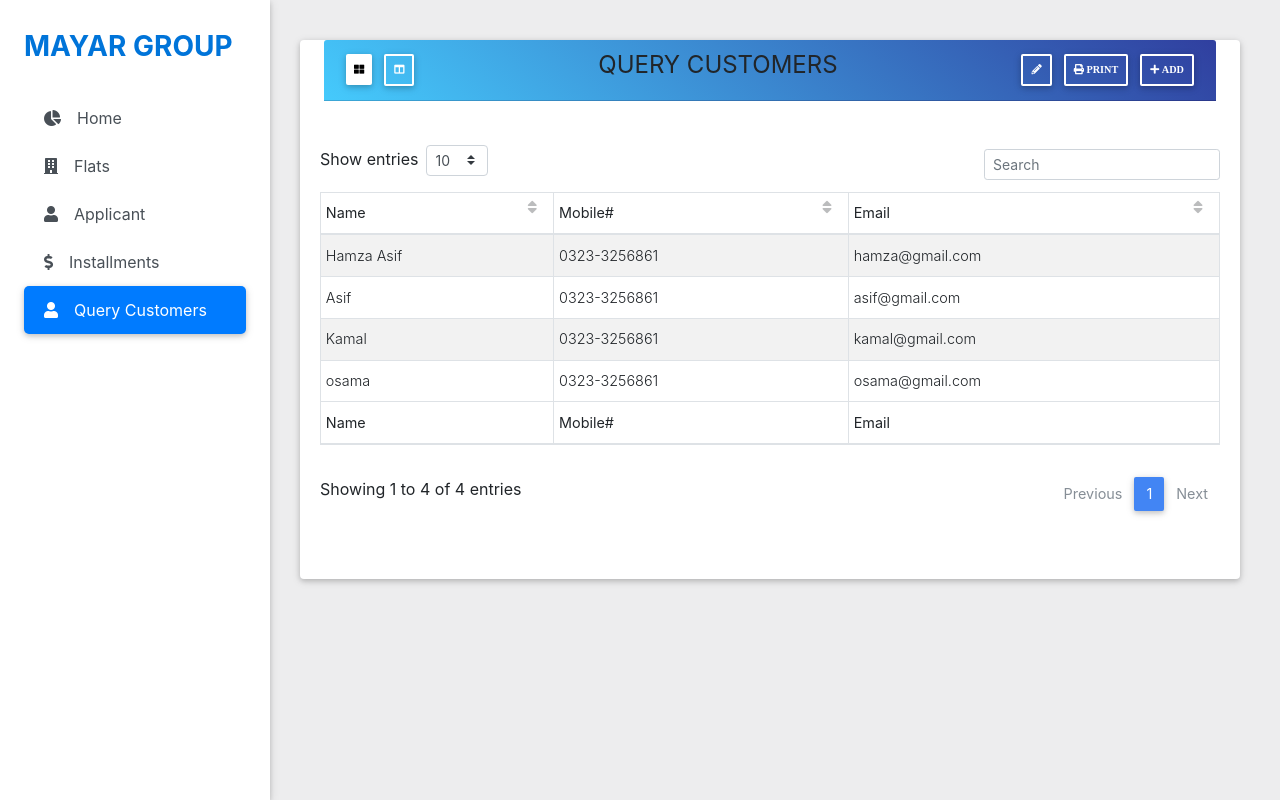
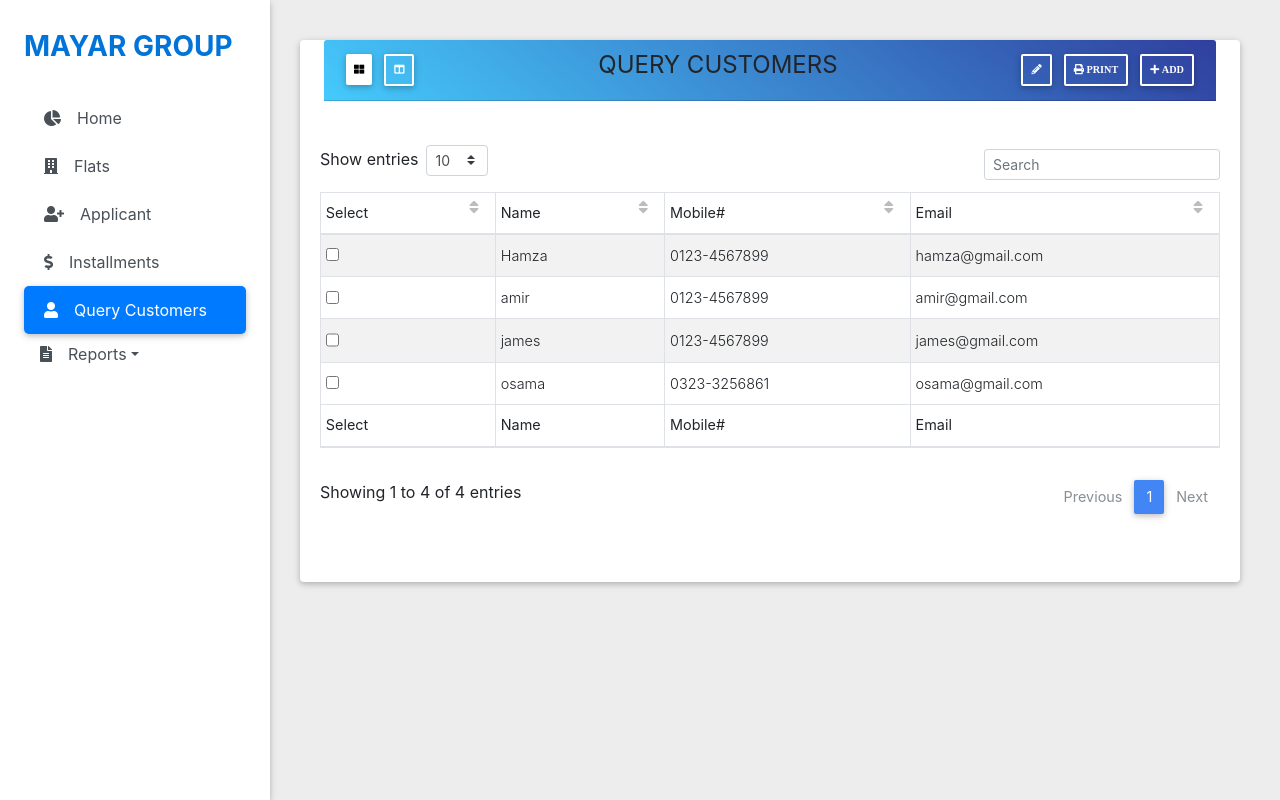
Before and after one commit to Hamzaaasif/Flats-Booking-system, a React (Create React App) app in the folder frontendreact/: page /getquerycust in a window 1280 px wide. Built offline with nearby package versions, Linux system fonts and the light colour scheme.

Commit message:
working on flats details form

```diff
--- a/frontendreact/src/App.js
+++ b/frontendreact/src/App.js
@@ -1,6 +1,9 @@
 import React from 'react';
 import {BrowserRouter} from 'react-router-dom'
 import MainRouter from './Routers/homeRouters'
+import '@fortawesome/fontawesome-free/css/all.min.css';
+import "bootstrap-css-only/css/bootstrap.min.css";
+import "mdbreact/dist/css/mdb.css";
 import './index.css';
 import './home.css';
 import Sidebar from './dashboard/sideBar'
--- a/frontendreact/src/dashboard/QueryCustDetails.js
+++ b/frontendreact/src/dashboard/QueryCustDetails.js
@@ -1,5 +1,5 @@
 import React , {Component} from 'react'
-import { MDBCard, MDBCardBody, MDBCardHeader, MDBBtn, MDBTable ,MDBDataTable } from 'mdbreact';
+import { MDBCard, MDBCardBody, MDBInput ,MDBCardHeader, MDBBtn, MDBTable ,MDBDataTable } from 'mdbreact';
 
 class QueryCustDetails extends Component
 {
@@ -10,6 +10,11 @@ class QueryCustDetails extends Component
 
     this.queryData={
       columns: [
+        {
+          'label': 'Select',
+          'field': 'check',
+          'sort': 'asc'
+        },
 
         {
           'label': 'Name',
@@ -30,25 +35,25 @@ class QueryCustDetails extends Component
       ],
       rows: [
         {
-         // 'check': <MDBInput label="" type="checkbox" id="checkbox6" />,
-          'name': 'Hamza Asif',
-          'mobile': '0323-3256861',
+          'check': <input type="checkbox" className="checkbox-inline" id="checkbox6" />,
+          'name': 'Hamza ',
+          'mobile': '0123-4567899',
           'email': 'hamza@gmail.com'
         },
         {
-          // 'check': <MDBInput label="" type="checkbox" id="checkbox6" />,
-          'name': 'Asif',
-          'mobile': '0323-3256861',
-          'email': 'asif@gmail.com'
+           'check': <input type="checkbox" className = "form-check" id="checkbox7" />,
+          'name': 'amir',
+          'mobile': '0123-4567899',
+          'email': 'amir@gmail.com'
          },
          {
-           // 'check': <MDBInput label="" type="checkbox" id="checkbox6" />,
-           'name': 'Kamal ',
-           'mobile': '0323-3256861',
-           'email': 'kamal@gmail.com'
+            'check': <input type="checkbox"  className = "custom-control "  id="defaultInline2" />,
+           'name': 'james',
+           'mobile': '0123-4567899',
+           'email': 'james@gmail.com'
           },
           {
-            // 'check': <MDBInput label="" type="checkbox" id="checkbox6" />,
+            'check': <input type="checkbox"  className = "custom-checkbox"  id="defaultInline2" />,
             'name': 'osama',
             'mobile': '0323-3256861',
             'email': 'osama@gmail.com'
--- a/frontendreact/src/dashboard/flatsDetails.js
+++ b/frontendreact/src/dashboard/flatsDetails.js
@@ -9,7 +9,14 @@ class flatsDetails extends Component
 
     this.state = {
       columns: [
+
         {
+          'label': 'Select',
+          'field': 'check',
+          'sort': 'asc'
+        },
+        {
+
           'label': 'Flat Type',
           'field': 'type',
           'sort': 'asc'
@@ -30,6 +37,11 @@ class flatsDetails extends Component
           'sort': 'asc'
         },
         {
+          'label': 'Price',
+          'field': 'price',
+          'sort': 'asc'
+        },
+        {
           'label': 'Corner',
           'field': 'iscorner',
           'sort': 'asc'
@@ -42,6 +54,11 @@ class flatsDetails extends Component
         {
           'label': 'Road Facing',
           'field': 'isroadfacing',
+          'sort': 'asc'
+        },
+        {
+          'label': 'Booked',
+          'field': 'isbooked',
           'sort': 'asc'
         }
       ],
@@ -65,7 +82,7 @@ class flatsDetails extends Component
   render(){
     return(
       <MDBCard className="styletables" >
-        <MDBCardHeader className="view view-cascade gradient-card-header blue-gradient d-flex justify-content-between align-items-center py-2 mx-4 mb-3">
+        <MDBCardHeader className="view view-cascade gradient-card-header blue-gradient d-flex justify-content-between align-items-center py-2 px-8   mx-4 mb-3">
 
             <MDBBtn rounded size="sm" color="white" className="px-2">
               <a href="#win" className="fa fa-th-large mt-0"></a>
@@ -75,25 +92,59 @@ class flatsDetails extends Component
               <i className="fa fa-columns mt-0"></i>
             </MDBBtn>
 
-            <h4><b>FLATS DETAILS</b></h4>
+            <h4><b className="align-items-center">FLATS DETAILS</b></h4>
             {/* <a href="/" className="white-text mx-3">FLATS DETAILS</a> */}
             <MDBBtn outline rounded size="sm" color="white" className="px-2">
-              <i className="fas fa-pencil-alt mt-0"></i>
+              <i className="fas fa-pencil-alt mt-0"> Edit</i>
             </MDBBtn>
 
             <MDBBtn outline rounded size="sm" color="white" className="px-2" onClick={this.print}>
+              <a href="#printpreview" className="fas fa-trash alt mt-0"> Delete</a>
+
+            </MDBBtn>
+
+
+            <MDBBtn outline rounded size="sm" color="white" className="px-2" onClick={this.print}>
               <a href="#printpreview" className="fas fa-print mt-0"> Print</a>
-              {/* <ReactToPrint
-              trigger={() => <a href="#printpreview"> Print</a>}
-              content={() => this.data_panel}
-              /> */}
+
             </MDBBtn>
+
+
 
             <MDBBtn outline rounded size="sm" color="white" className="px-2">
               <a href="/postfd"className="fas fa-plus mt-0"> Form</a>
             </MDBBtn>
 
         </MDBCardHeader>
+
+        <div className = "checkBoxFlatForm">
+      {/* Default inline 1 */}
+      <div class="custom-control custom-checkbox custom-control-inline">
+        <input
+        type="checkbox"
+        class="custom-control-input"
+        id="defaultInline1"
+        // onChange = {this._handleInputChange}
+        //  checked={this.state.radio }
+         />
+
+
+        <label class="custom-control-label" for="defaultInline1">BOOKED</label>
+      </div>
+
+      {/* Default inline 2 */}
+      <div class="custom-control custom-checkbox custom-control-inline">
+        <input type="checkbox" class="custom-control-input" id="defaultInline2" onClick = {this.onClick = 2} checked={this.state.radio === 2 ? true : false}/>
+        <label class="custom-control-label" for="defaultInline2">UNBOOKED</label>
+      </div>
+
+     {/* Default inline 3 */}
+      <div class="custom-control custom-checkbox custom-control-inline">
+        <input type="checkbox" class="custom-control-input" id="defaultInline3" onClick = {this.onClick = 3} checked={this.state.radio === 3 ? true : false} />
+        <label class="custom-control-label" for="defaultInline3">ALL</label>
+      </div>
+    </div>
+
 
         <MDBCardBody cascade>
 
--- a/frontendreact/src/dashboard/home.js
+++ b/frontendreact/src/dashboard/home.js
@@ -50,7 +50,7 @@ class home extends Component {
              'Duedate': ' 9 april 2020',
              'paidAmount': '400,000',
              'PaidDate': '9 april 2020',
-             'surcharge': '-'
+             'surcharge': '1800'
            },
            {
             // 'check': <MDBInput label="" type="checkbox" id="checkbox6" />,
@@ -59,7 +59,7 @@ class home extends Component {
              'Duedate': ' 4 april 2020',
              'paidAmount': '400,000',
              'PaidDate': '9 april 2020',
-             'surcharge': '-'
+             'surcharge': '18128'
            },
            {
             // 'check': <MDBInput label="" type="checkbox" id="checkbox6" />,
@@ -77,7 +77,7 @@ class home extends Component {
              'Duedate': ' 4 april 2020',
              'paidAmount': '400,000',
              'PaidDate': '9 april 2020',
-             'surcharge': '-'
+             'surcharge': '1212'
            },
            {
             // 'check': <MDBInput label="" type="checkbox" id="checkbox6" />,
@@ -86,7 +86,7 @@ class home extends Component {
              'Duedate': ' 9 april 2020',
              'paidAmount': '400,000',
              'PaidDate': '9 april 2020',
-             'surcharge': '-'
+             'surcharge': '122'
            },
            {
             // 'check': <MDBInput label="" type="checkbox" id="checkbox6" />,
@@ -95,7 +95,7 @@ class home extends Component {
              'Duedate': ' 4 april 2020',
              'paidAmount': '400,000',
              'PaidDate': '9 april 2020',
-             'surcharge': '-'
+             'surcharge': '1221'
            },
 
         ]
@@ -142,6 +142,7 @@ class home extends Component {
 
 
         {/* for Installmets Table in home */}
+
         <div className="installments">
         <MDBCardHeader className="view view-cascade gradient-card-header blue-gradient d-flex justify-content-between align-items-center py-2 mx-4 mb-3  ">
 
--- a/frontendreact/src/dashboard/sideBar.js
+++ b/frontendreact/src/dashboard/sideBar.js
@@ -1,7 +1,11 @@
-import { MDBListGroup, MDBListGroupItem, MDBIcon } from 'mdbreact';
+import { MDBListGroup, MDBListGroupItem, MDBIcon , MDBDropdown , MDBDropdownMenu , MDBDropdownToggle , MDBDropdownItem} from 'mdbreact';
 import React,{Component} from 'react';
 import { NavLink } from 'react-router-dom';
 //import logo from './mdb-react.png'
+
+import '@fortawesome/fontawesome-free/css/all.min.css';
+import "bootstrap-css-only/css/bootstrap.min.css";
+import "mdbreact/dist/css/mdb.css";
 
 
 class Sidebar extends Component {
@@ -10,6 +14,8 @@ class Sidebar extends Component {
     {
 
     return(
+
+
         <div className="sidebar-fixed position-fixed">
 
             <h3 className = "HeadingStyle"  >MAYAR GROUP</h3>
@@ -21,24 +27,28 @@ class Sidebar extends Component {
                     Home
                 </MDBListGroupItem>
             </NavLink>
+
             <NavLink to="/allfd" activeClassName="activeClass">
                 <MDBListGroupItem>
                     <MDBIcon icon="building" className="mr-3"/>
                     Flats
                 </MDBListGroupItem>
             </NavLink>
+
             <NavLink to="/getappli" activeClassName="activeClass">
                 <MDBListGroupItem>
-                    <MDBIcon icon="user" className="mr-3"/>
+                    <MDBIcon icon="user-plus" className="mr-3"/>
                     Applicant
                 </MDBListGroupItem>
             </NavLink>
+
             <NavLink to="/maps" activeClassName="activeClass">
                 <MDBListGroupItem>
                     <MDBIcon icon="dollar-sign" className="mr-3"/>
                     Installments
                 </MDBListGroupItem>
             </NavLink>
+
             <NavLink to="/getquerycust" activeClassName="activeClass">
                 <MDBListGroupItem>
                     <MDBIcon icon="user" className="mr-3"/>
@@ -46,9 +56,24 @@ class Sidebar extends Component {
                 </MDBListGroupItem>
                 </NavLink>
 
+
+                <MDBDropdown>
+                <MDBDropdownToggle nav caret>
+                <MDBIcon icon="file-alt" className="mr-3"/>
+                                     Reports
+                </MDBDropdownToggle>
+                <MDBDropdownMenu>
+                  <MDBDropdownItem  href="#!">Beach Party Places</MDBDropdownItem>
+                  <MDBDropdownItem href="#!">Beach Love Stories</MDBDropdownItem>
+                  <MDBDropdownItem href="#!">Map</MDBDropdownItem>
+                </MDBDropdownMenu>
+              </MDBDropdown>
+
         </MDBListGroup>
 
     </div>
+
+
   );
     }
 }
--- a/frontendreact/src/forms/flatDetailsForm.js
+++ b/frontendreact/src/forms/flatDetailsForm.js
@@ -38,7 +38,7 @@ class Flats_form extends Component {
 
   clickSave = event => {
     event.preventDefault()
-    const {flat_num, type, floor, covered_area, isbooked, iscorner, iswestopen, isroadfacing} = this.state
+    const {flat_num, type, floor, covered_area, isbooked, iscorner, iswestopen, isroadfacing , price} = this.state
     const flat_detail = {
       flat_num,
       type,
@@ -47,7 +47,8 @@ class Flats_form extends Component {
       isbooked,
       iscorner,
       iswestopen,
-      isroadfacing
+      isroadfacing,
+      price
     }
 
     this.savefd(flat_detail).then(data => {
@@ -65,6 +66,7 @@ class Flats_form extends Component {
           iscorner: false,
           iswestopen: false,
           isroadfacing: false,
+          price: "",
           error: "",
           open: true
         })
@@ -84,7 +86,7 @@ class Flats_form extends Component {
 
   render()
     {
-      const {flat_num, type, floor, covered_area, error, open} = this.state
+      const {flat_num, type, floor, covered_area, error,price, open} = this.state
       return(
         <MDBCard className="styleFlatForm" >
           <MDBCardHeader className="view view-cascade gradient-card-header blue-gradient d-flex justify-content-between align-items-center py-2 mx-4 mb-3 ">
@@ -140,6 +142,15 @@ class Flats_form extends Component {
                     success="right"
                     onChange={this.handleChange("covered_area")}
                     value={covered_area}
+                    />
+
+                    <MDBInput
+                    label="Price "
+                    group type="number"
+                    validate error="wrong"
+                    success="right"
+                    onChange={this.handleChange("price")}
+                    value={price}
                     />
 
                     <br/>
--- a/frontendreact/src/index.css
+++ b/frontendreact/src/index.css
@@ -376,4 +376,5 @@ main {
 /* for checkboxes on flats details form */
 .checkBoxFlatForm{
   margin-left: 300px;
+  margin-top: 10px;
 }
```
